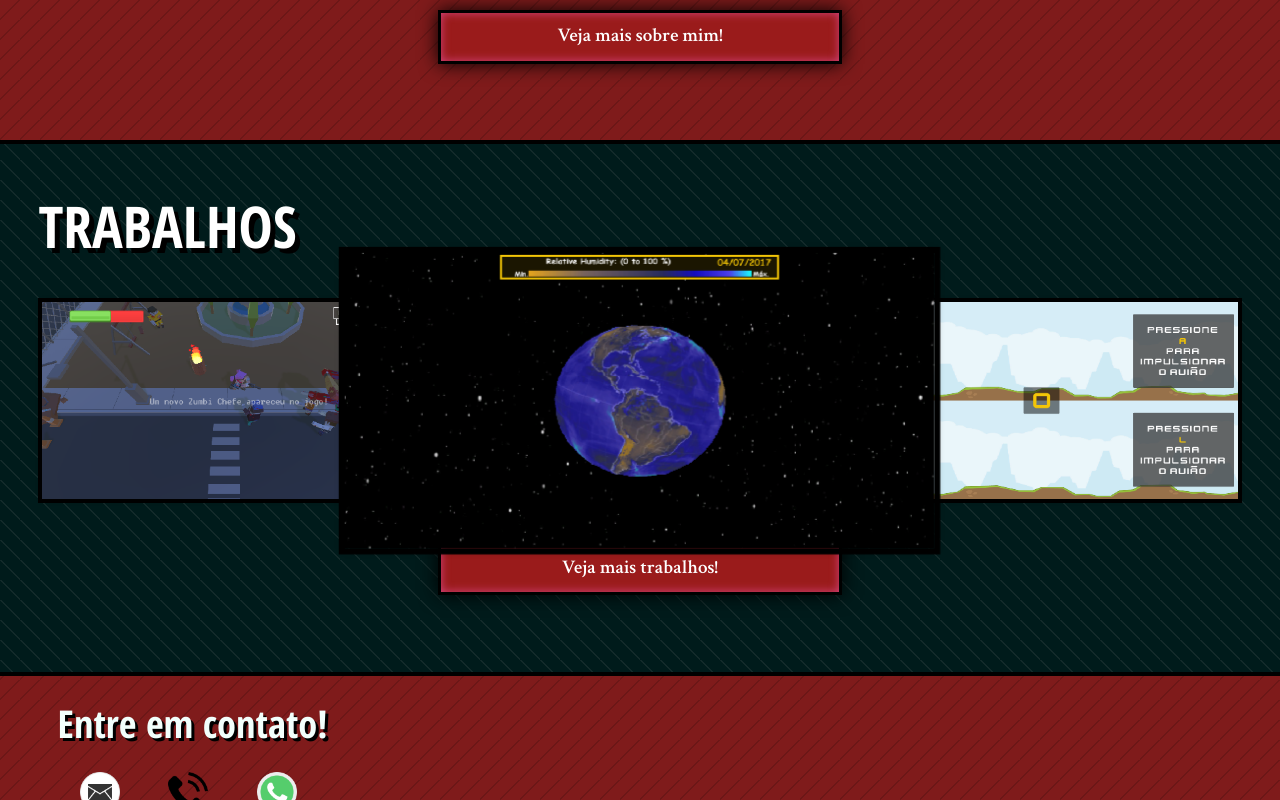
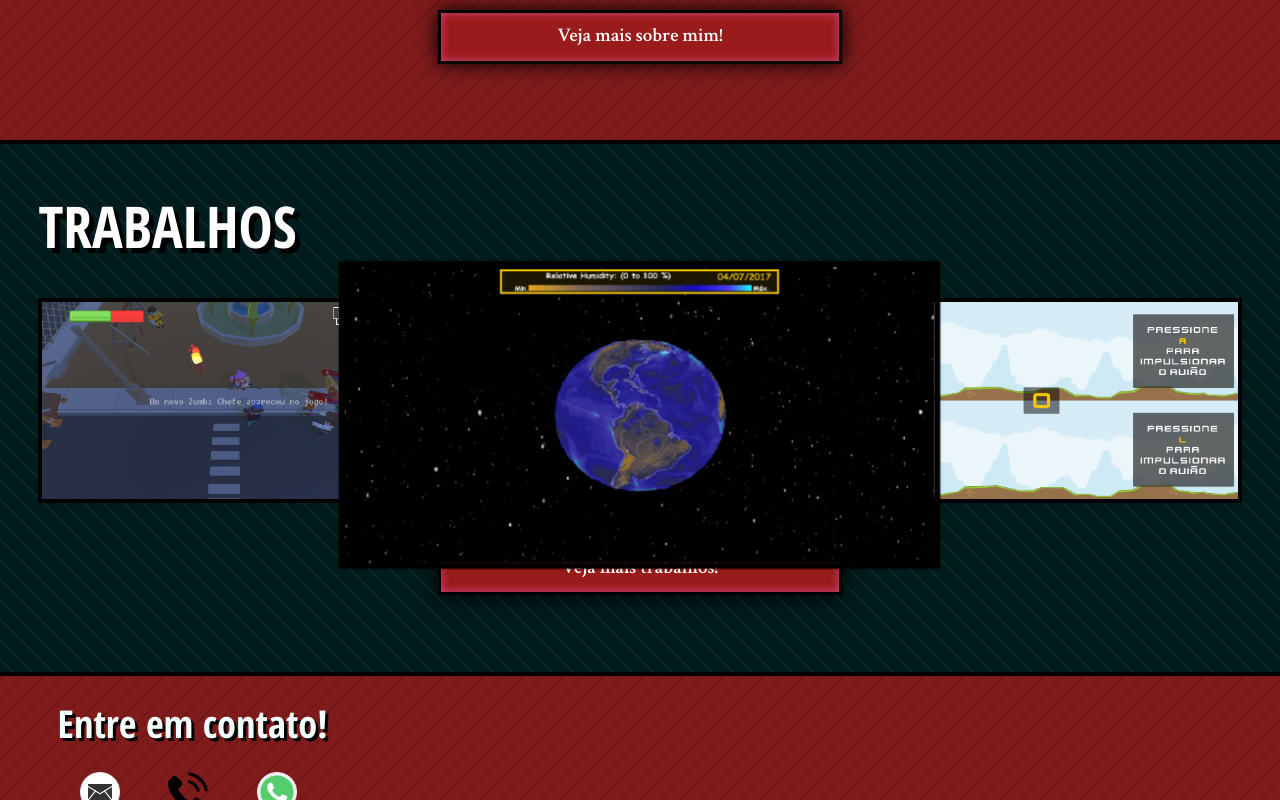
Before and after one commit to ruawl/ruawl.github.io, a plain HTML site: page index.html in a window 1280 px wide. In both pictures the pointer is over the item 640 px from the left and 400 px from the top of the page. Drawn offline with Linux system fonts and the light colour scheme.

Commit message:
Seção ´portfolio': Alterando animação central

```diff
--- a/css/index.css
+++ b/css/index.css
@@ -173,7 +173,7 @@ body {
 }
 
 .portfolio li:first-child:hover {
-    transform: scale(1.5);
+    transform: scale(1.5) translateY(0.5em);
 }
 
 .portfolio li:nth-child(2) {
```
